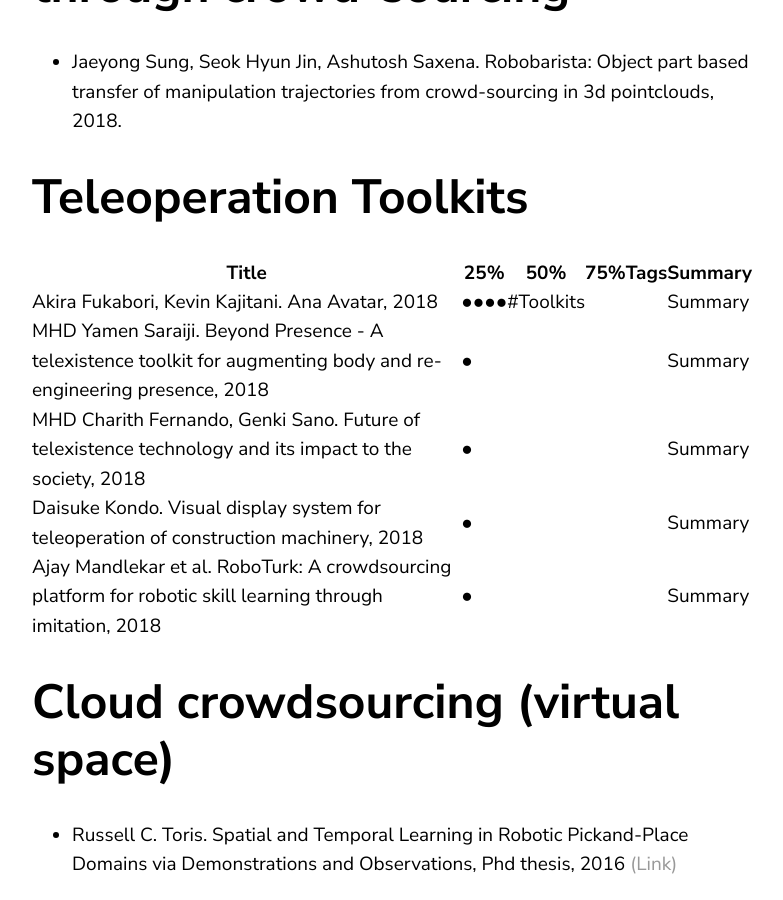
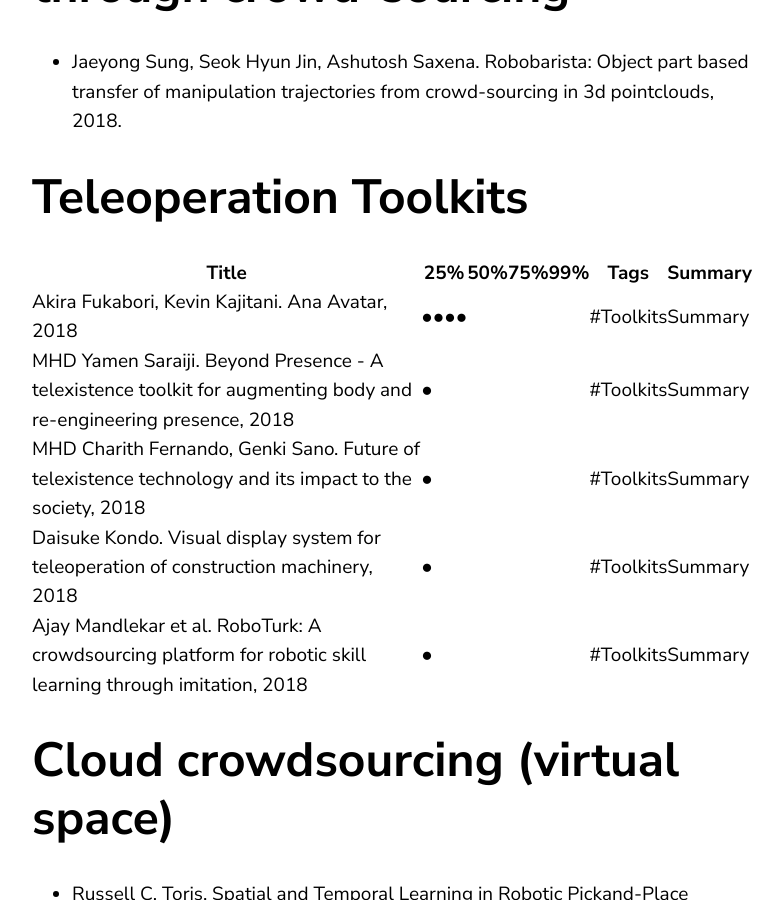
Before and after one commit to jluis9796/jluis9796.github.io, a Jekyll site: the page built from _posts/2020-05-24-telexistence.markdown, in a window 1280 px wide and 900 px high, scrolled down 1292 px. Shown: the whole window, without its empty margins (68-851 px from the left). Built offline with Jekyll 4.4.1, drawn with Linux system fonts in a browser that asks for light colours.

Commit message:
Update 2020-05-24-telexistence.markdown

```diff
--- a/_posts/2020-05-24-telexistence.markdown
+++ b/_posts/2020-05-24-telexistence.markdown
@@ -37,6 +37,7 @@ date:   2020-05-24 13:34:36 +0900
       <th>25%</th>
       <th>50%</th>
       <th>75%</th>
+      <th>99%</th>
       <th>Tags</th>
       <th>Summary</th>
     </tr>
@@ -45,9 +46,10 @@ date:   2020-05-24 13:34:36 +0900
     <tr>
     <td>Akira Fukabori, Kevin Kajitani. Ana Avatar, 2018</td>
     <td>●●●●</td>
-    <td>#Toolkits</td>
     <td></td>
     <td></td>
+    <td></td>
+    <td>#Toolkits</td>
     <td>Summary</td>
     </tr>
     <tr>
@@ -56,6 +58,7 @@ date:   2020-05-24 13:34:36 +0900
     <td></td>
     <td></td>
     <td></td>
+    <td>#Toolkits</td>
     <td>Summary</td>
     </tr>
     <tr>
@@ -64,6 +67,7 @@ date:   2020-05-24 13:34:36 +0900
     <td></td>
     <td></td>
     <td></td>
+    <td>#Toolkits</td>
     <td>Summary</td>
     </tr>
     <tr>
@@ -72,6 +76,7 @@ date:   2020-05-24 13:34:36 +0900
     <td></td>
     <td></td>
     <td></td>
+    <td>#Toolkits</td>
     <td>Summary</td>
     </tr>
     <tr>
@@ -80,6 +85,7 @@ date:   2020-05-24 13:34:36 +0900
     <td></td>
     <td></td>
     <td></td>
+    <td>#Toolkits</td>
     <td>Summary</td>
     </tr>
   </tbody>
```
